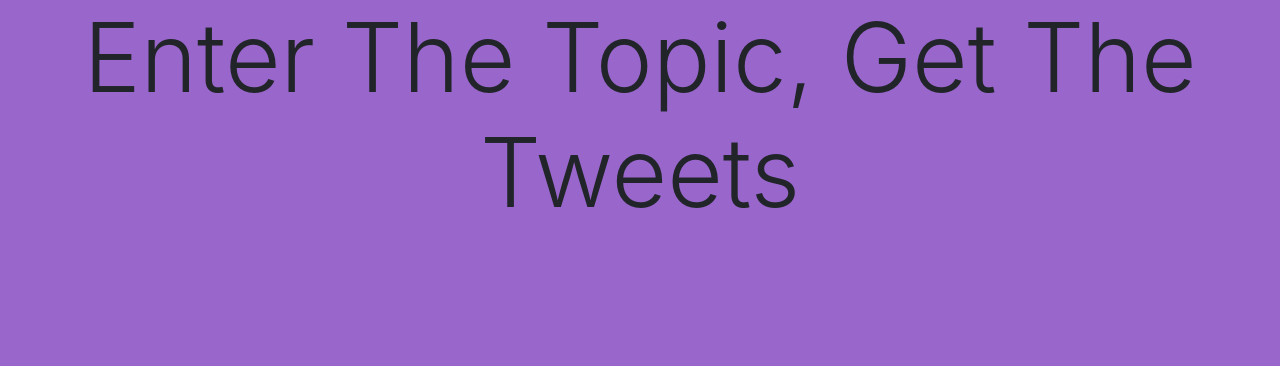
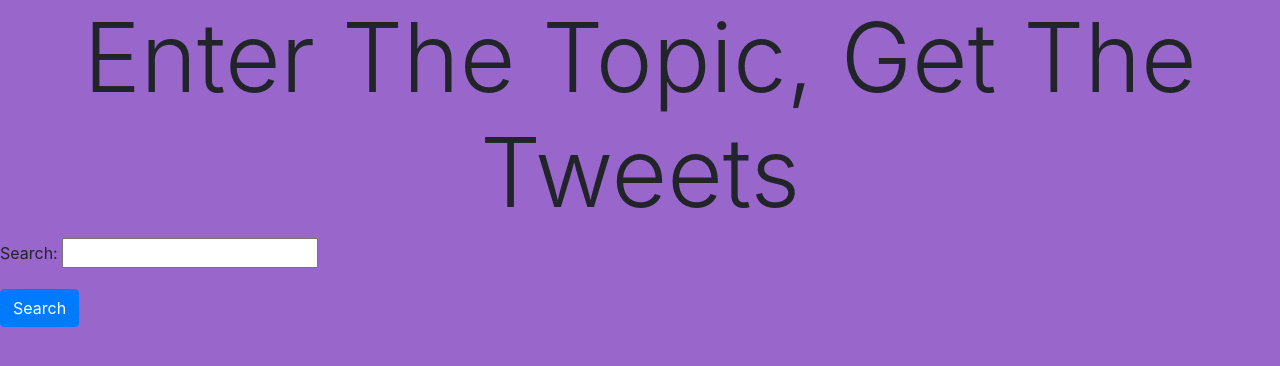
Before and after one commit to hmtj99/MSTC-WoC-Tweetify, a Django app: page / in a window 1280 px wide. Shown: the part 56-422 px from the top of the page. Run offline with Django 3.2, Linux system fonts and the light colour scheme; some libraries are stand-ins or nearby versions.

Commit message:
Added Search Form to homepage

```diff
--- a/tweetify/search_app/forms.py
+++ b/tweetify/search_app/forms.py
@@ -0,0 +1,4 @@
+from django import forms
+
+class SearchForm(forms.Form):
+    search = forms.CharField(max_length=50)
--- a/tweetify/search_app/views.py
+++ b/tweetify/search_app/views.py
@@ -1,4 +1,13 @@
 from django.shortcuts import render
+from search_app.forms import SearchForm
+
+from search_app.forms import SearchForm
 
 def index(request):
-    return render(request,"search_app/index.html",{})
+    form = SearchForm()
+    if request.method == 'POST':
+        form = SearchForm(request.POST)
+        if form.is_valid():
+            search = form.cleaned_data['search']
+            print("Topic is", search)
+    return render(request,"search_app/index.html",{'form':form})
--- a/tweetify/templates/search_app/index.html
+++ b/tweetify/templates/search_app/index.html
@@ -2,4 +2,9 @@
 {%extends "search_app/base.html"%}
 {% block body_block %}
   <h1 class="display-1 text-center">Enter The Topic, Get The Tweets</h1>
+  <form class="form" method="post">
+    {% csrf_token %}
+    {{form.as_p}}
+    <input type="submit" class="btn btn-primary" value="Search">
+  </form>
 {% endblock %}
```
Also changed, not shown: tweetify/templates/search_app/list.html (added).
